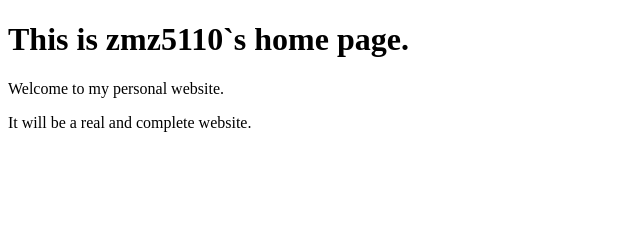
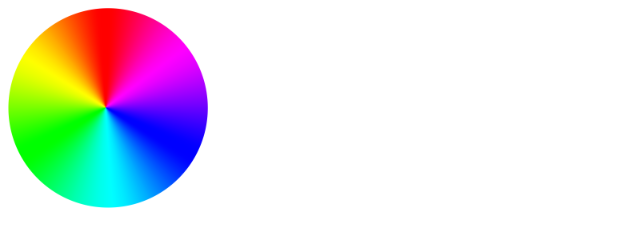
Before and after one commit to zmz5110/MyPersonalWebsite, a plain HTML site: page index.html in a window 1280 px wide. Shown: the whole page, without its empty margins (0-640 px from the left). Drawn offline with Linux system fonts and the light colour scheme.

Commit message:
add standard.png
加入了评分标准的图片

```diff
--- a/index.html
+++ b/index.html
@@ -1,11 +1,9 @@
 <!DOCTYPE html>
 <head>
 <head>
-    <title>zmz5110`s home page</title>
+    <title>未来的动画评分网站</title>
 </head>
 <body>
-    <h1>This is zmz5110`s home page.</h1>
-    <p>Welcome to my personal website.</p>
-    <p>It will be a real and complete website.</p>
+    <img src="images/standard.png" alt="Grade Standard" width="200" height="200">
 </body>
 </head>
```
Also changed, not shown: images/standard.png (added).
